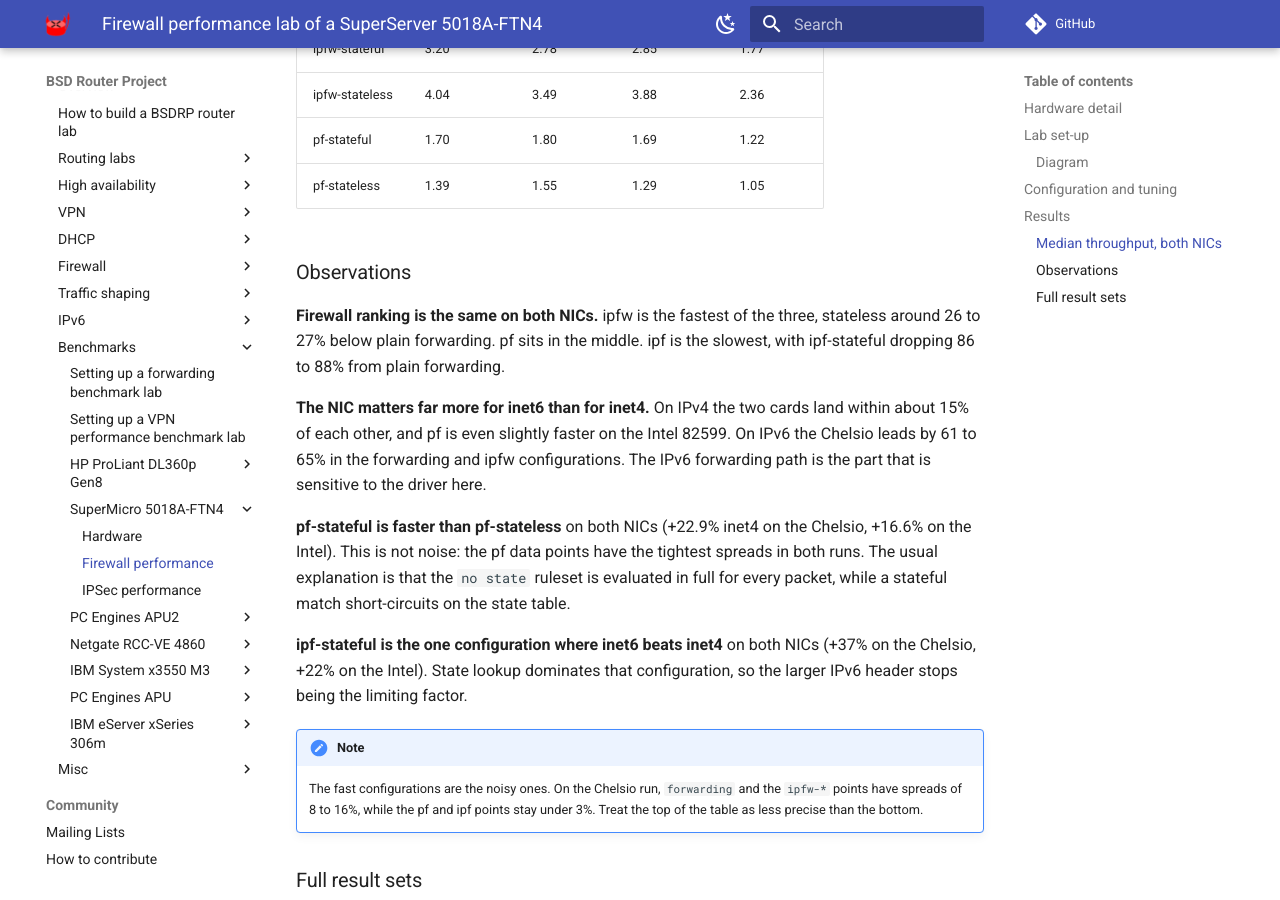
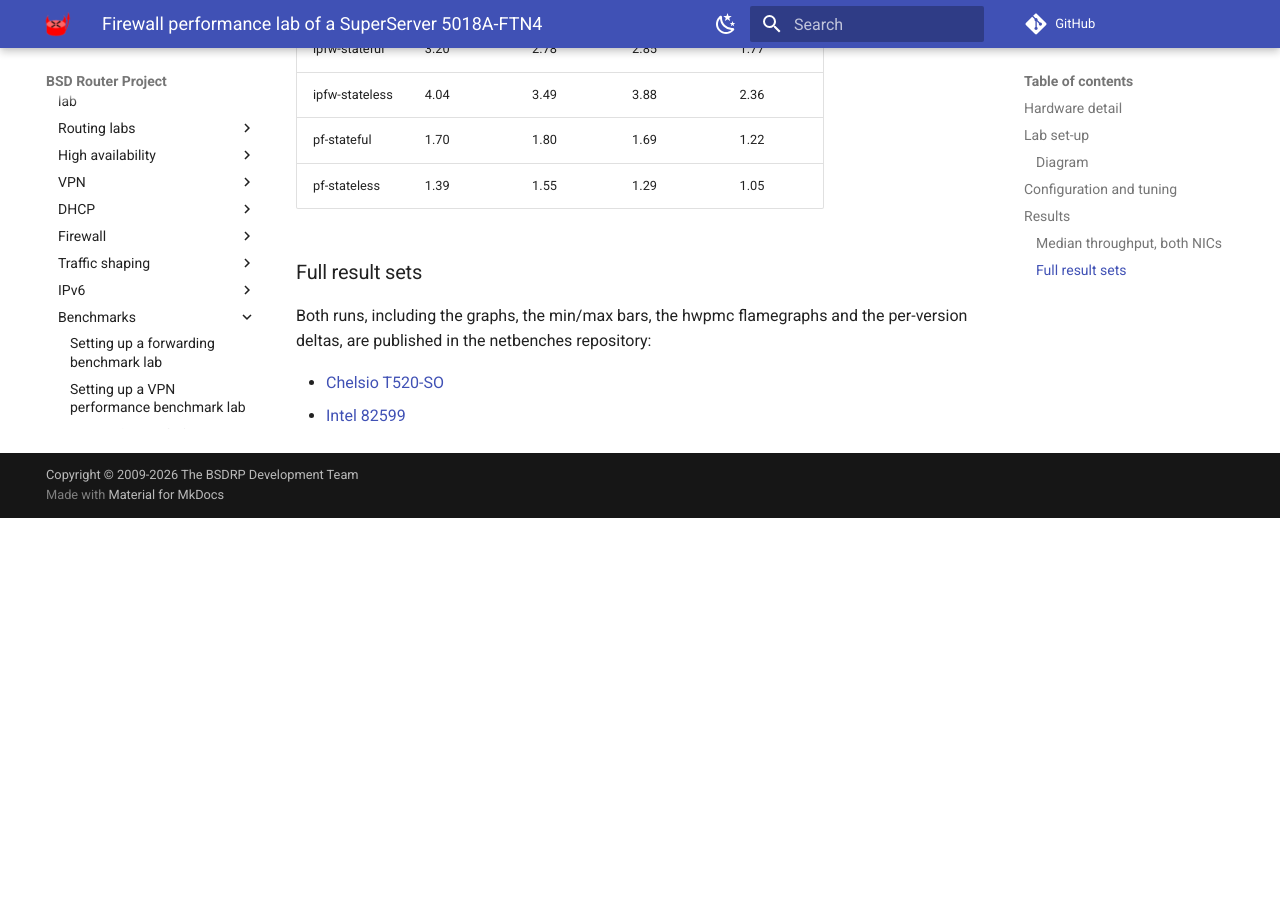
Before and after one commit to ocochard/bsdrp-website, an MkDocs documentation site: the page built from docs/documentation/examples/firewall-performance-lab-of-a-superserver-5018a-ftn4.md, in a window 1280 px wide and 900 px high, scrolled down 2370 px. Built offline with MkDocs 1.6.1 and Material for MkDocs 9.7.7, drawn with Linux system fonts in a browser that asks for light colours; comment, search, counter and statistics services are not loaded; after the commit the page ends 2888 px from its top, so only the background shows below that.

Commit message:
remove Observations chapter

```diff
--- a/docs/documentation/examples/firewall-performance-lab-of-a-superserver-5018a-ftn4.md
+++ b/docs/documentation/examples/firewall-performance-lab-of-a-superserver-5018a-ftn4.md
@@ -102,35 +102,6 @@ Values in Mpps.
 | pf-stateful    | 1.70          | 1.80        | 1.69          | 1.22        |
 | pf-stateless   | 1.39          | 1.55        | 1.29          | 1.05        |
 
-### Observations
-
-**Firewall ranking is the same on both NICs.** ipfw is the fastest of the
-three, stateless around 26 to 27% below plain forwarding. pf sits in the
-middle. ipf is the slowest, with ipf-stateful dropping 86 to 88% from plain
-forwarding.
-
-**The NIC matters far more for inet6 than for inet4.** On IPv4 the two
-cards land within about 15% of each other, and pf is even slightly faster on
-the Intel 82599. On IPv6 the Chelsio leads by 61 to 65% in the forwarding
-and ipfw configurations. The IPv6 forwarding path is the part that is
-sensitive to the driver here.
-
-**pf-stateful is faster than pf-stateless** on both NICs (+22.9% inet4 on
-the Chelsio, +16.6% on the Intel). This is not noise: the pf data points
-have the tightest spreads in both runs. The usual explanation is that the
-`no state` ruleset is evaluated in full for every packet, while a stateful
-match short-circuits on the state table.
-
-**ipf-stateful is the one configuration where inet6 beats inet4** on both
-NICs (+37% on the Chelsio, +22% on the Intel). State lookup dominates that
-configuration, so the larger IPv6 header stops being the limiting factor.
-
-!!! note
-    The fast configurations are the noisy ones. On the Chelsio run,
-    `forwarding` and the `ipfw-*` points have spreads of 8 to 16%, while the
-    pf and ipf points stay under 3%. Treat the top of the table as less
-    precise than the bottom.
-
 ### Full result sets
 
 Both runs, including the graphs, the min/max bars, the hwpmc flamegraphs and
```
